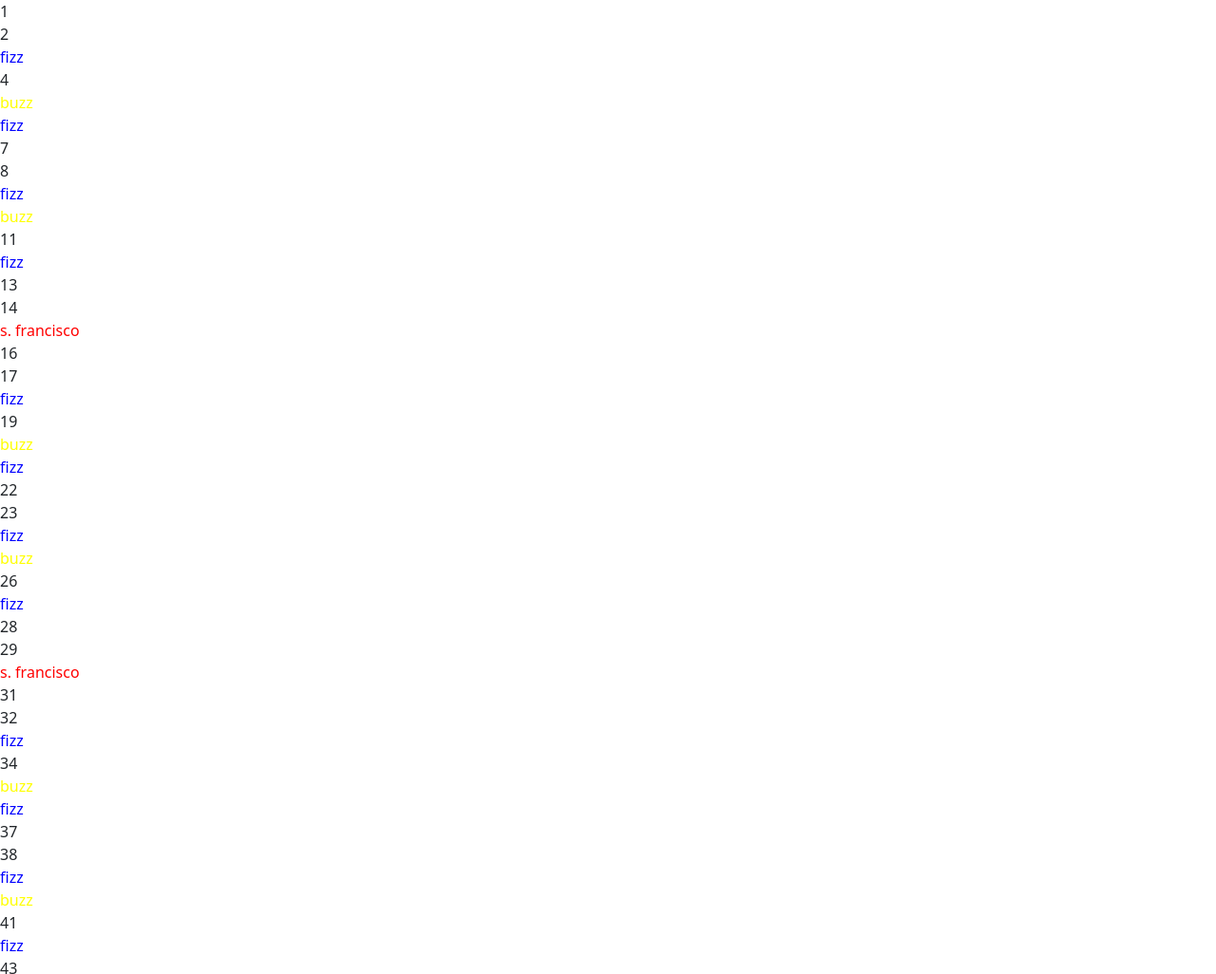
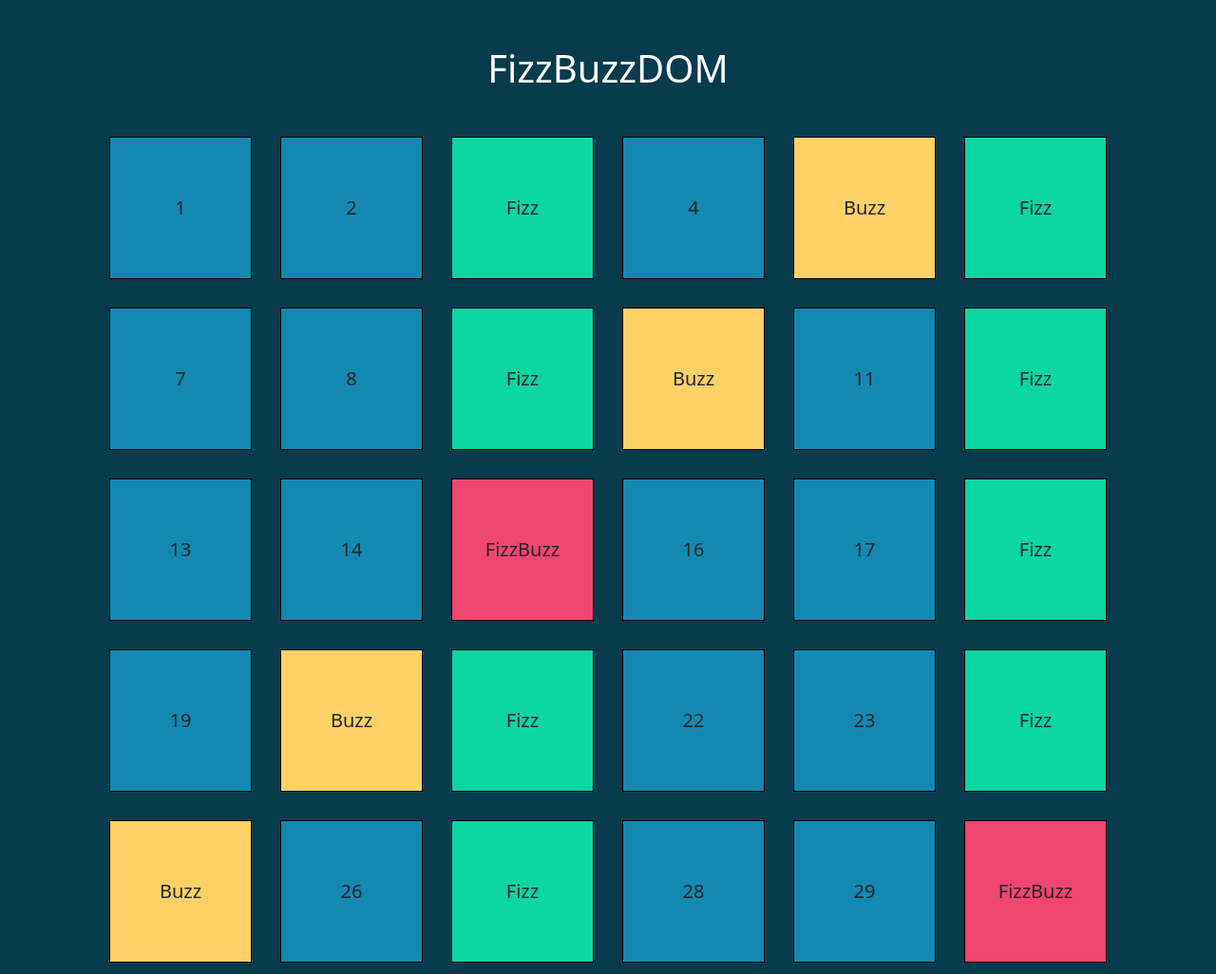
Before and after one commit to emanuele-pogliari/js-fizzbuzz, a plain HTML site: page index.html in a window 1280 px wide. Shown: the top 1026 px of the page at 95% size. Drawn offline with nearby package versions, Linux system fonts and the light colour scheme.

Commit message:
added style

```diff
--- a/css/style.css
+++ b/css/style.css
@@ -0,0 +1,21 @@
+body {
+    background-color: #083B4C;
+}
+
+.square {
+    display: flex;
+    justify-content: center;
+    align-items: center;
+
+    width: 150px;
+    height: 150px;
+
+    border: solid 1px black;
+}
+
+#grid {
+    display: flex;
+    flex-flow: row wrap;
+    justify-content: center;
+    gap: 30px;
+}
--- a/index.html
+++ b/index.html
@@ -11,9 +11,8 @@
 </head>
 
 <body>
-    <div id="grid">
-
-    </div>
+    <h1 class="my-5 text-center text-white fs-1 ">FizzBuzzDOM</h1>
+    <div id="grid" class="container">
 
     </div>
 
--- a/js/script.js
+++ b/js/script.js
@@ -5,19 +5,19 @@ for (let i = 1; i <= 100; i++) {
     gridElement.append(newElement);
     newElement.className = "square";
     newElement.innerHTML = i;
+    newElement.style.fontSize = "20px";
+    newElement.style.backgroundColor = "#1389B2";
     console.log(i)
     if (i % 3 === 0) {
-        newElement.innerText = "fizz";
-        newElement.className += " cass";
-        newElement.style.color = "blue";
-
+        newElement.innerText = "Fizz";
+        newElement.style.backgroundColor = "#0CD6A1";
     }
     else if (i % 5 === 0) {
-        newElement.innerText = "buzz";
-        newElement.style.color = "yellow";
+        newElement.innerText = "Buzz";
+        newElement.style.backgroundColor = "#FFD166";
     }
     if (i % 5 === 0 && i % 3 === 0) {
-        newElement.innerText = "s. francisco";
-        newElement.style.color = "red";
+        newElement.innerText = "FizzBuzz";
+        newElement.style.backgroundColor = "#F0466F";
     }
 }
```
